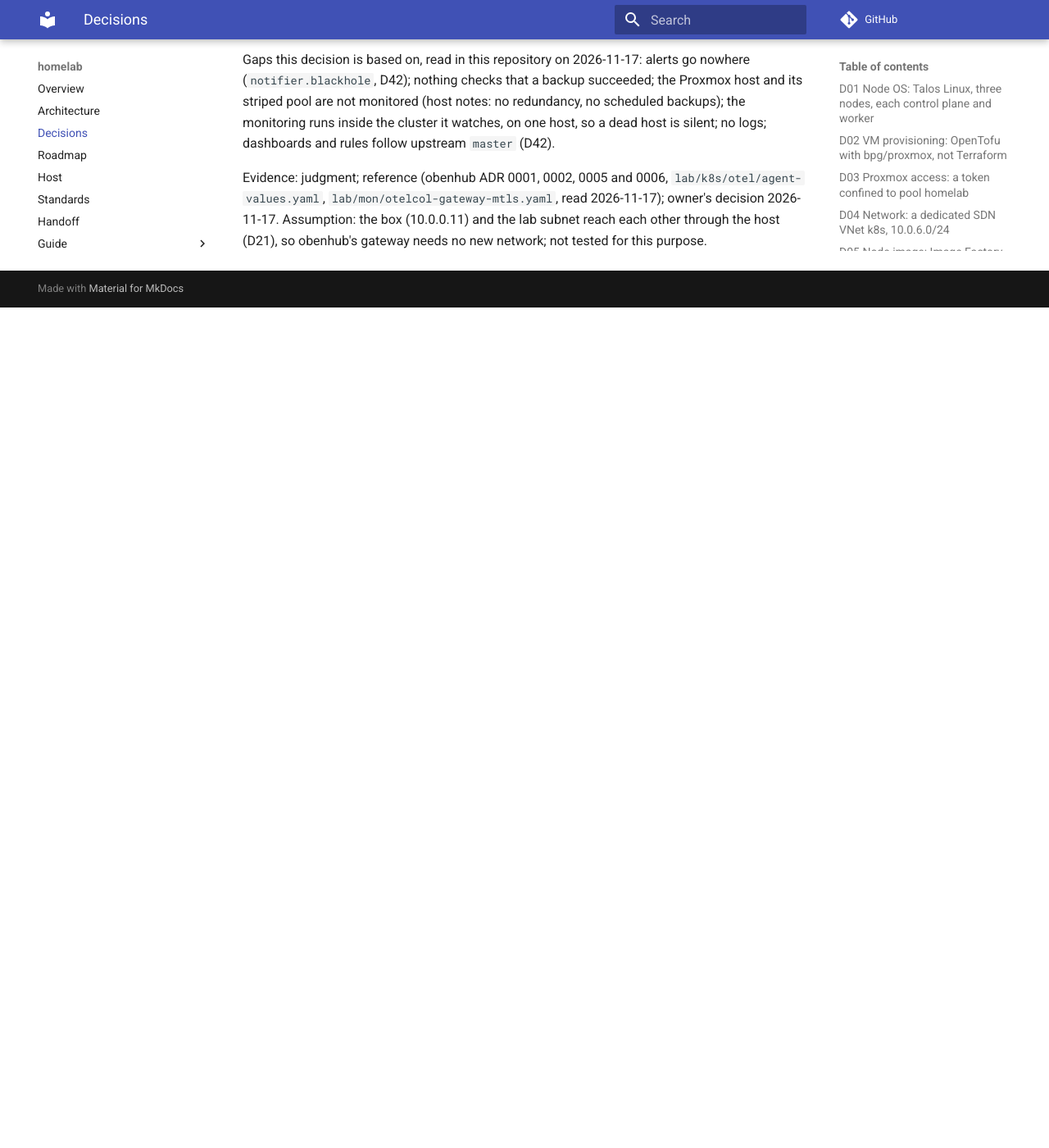
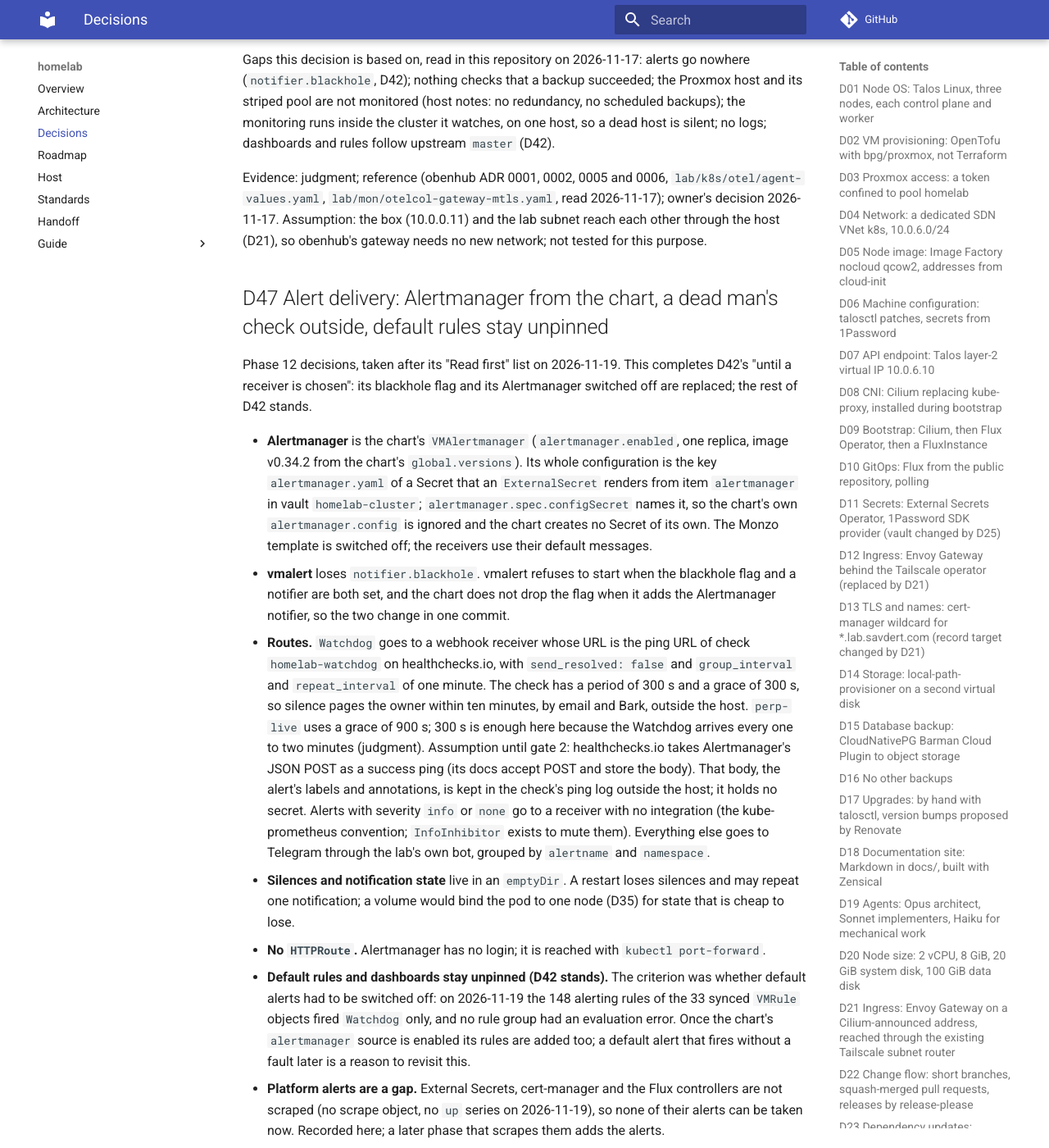
Before and after one commit to msavdert/homelab, an MkDocs documentation site: the page built from docs/decisions.md, in a window 1280 px wide and 1400 px high, scrolled down 20501 px. Shown: the whole window at 82% size. Built offline with MkDocs 1.6.1 and Material for MkDocs 9.7.7, drawn with Linux system fonts in a browser that asks for light colours; comment, search, counter and statistics services are not loaded; before the commit the page ends 20876 px from its top, so only the background shows below that; some of the changed text lies outside the part shown.

Commit message:
docs(decisions): record D47, alert delivery for phase 12
Audit: risky; internal pass with findings, 8 confirmed, 0 rejected; agy gemini-4-hydrogen-high pass, 5 confirmed (3 external-only), 0 rejected; 2 rounds.

Co-Authored-By: Claude Opus 5.5 <noreply@anthropic.com>
Claude-Session: https://claude.ai/code/session_01FLhVtFaKxTeabEozP8SZZ1

```diff
--- a/docs/decisions.md
+++ b/docs/decisions.md
@@ -889,3 +889,85 @@ Evidence: judgment; reference (obenhub ADR 0001, 0002, 0005 and 0006,
 read 2026-11-17); owner's decision 2026-11-17. Assumption: the box
 (10.0.0.11) and the lab subnet reach each other through the host (D21),
 so obenhub's gateway needs no new network; not tested for this purpose.
+
+## D47 Alert delivery: Alertmanager from the chart, a dead man's check outside, default rules stay unpinned
+
+Phase 12 decisions, taken after its "Read first" list on 2026-11-19.
+This completes D42's "until a receiver is chosen": its blackhole flag
+and its Alertmanager switched off are replaced; the rest of D42 stands.
+
+- **Alertmanager** is the chart's `VMAlertmanager` (`alertmanager.enabled`,
+  one replica, image v0.34.2 from the chart's `global.versions`). Its
+  whole configuration is the key `alertmanager.yaml` of
+  a Secret that an `ExternalSecret` renders from item `alertmanager` in
+  vault `homelab-cluster`; `alertmanager.spec.configSecret` names it, so
+  the chart's own `alertmanager.config` is ignored and the chart creates
+  no Secret of its own. The Monzo template is switched off; the receivers
+  use their default messages.
+- **vmalert** loses `notifier.blackhole`. vmalert refuses to start when
+  the blackhole flag and a notifier are both set, and the chart does not
+  drop the flag when it adds the Alertmanager notifier, so the two change
+  in one commit.
+- **Routes.** `Watchdog` goes to a webhook receiver whose URL is the ping
+  URL of check `homelab-watchdog` on healthchecks.io, with
+  `send_resolved: false` and `group_interval` and `repeat_interval` of
+  one minute. The check has a period of 300 s and a grace of 300 s, so
+  silence pages the owner within ten minutes, by email and Bark, outside
+  the host. `perp-live` uses a grace of 900 s; 300 s is enough here
+  because the Watchdog arrives every one to two minutes (judgment).
+  Assumption until gate 2: healthchecks.io takes Alertmanager's JSON
+  POST as a success ping (its docs accept POST and store the body). That
+  body, the alert's labels and annotations, is kept in the check's ping
+  log outside the host; it holds no secret. Alerts with severity `info`
+  or `none` go to a receiver with no integration (the kube-prometheus convention; `InfoInhibitor` exists to
+  mute them). Everything else goes to Telegram through the lab's own bot,
+  grouped by `alertname` and `namespace`.
+- **Silences and notification state** live in an `emptyDir`. A restart
+  loses silences and may repeat one notification; a volume would bind the
+  pod to one node (D35) for state that is cheap to lose.
+- **No `HTTPRoute`.** Alertmanager has no login; it is reached with
+  `kubectl port-forward`.
+- **Default rules and dashboards stay unpinned (D42 stands).** The
+  criterion was whether default alerts had to be switched off: on
+  2026-11-19 the 148 alerting rules of the 33 synced `VMRule` objects
+  fired `Watchdog` only, and no rule group had an evaluation error. Once
+  the chart's `alertmanager` source is enabled its rules are added too; a
+  default alert that fires without a fault later is a reason to revisit
+  this.
+- **Platform alerts are a gap.** External Secrets, cert-manager and the
+  Flux controllers are not scraped (no scrape object, no `up` series on
+  2026-11-19), so none of their alerts can be taken now. Recorded here; a
+  later phase that scrapes them adds the alerts.
+- **A rule for silent scraping.** `Watchdog` (`vector(1)`) proves vmalert,
+  Alertmanager and the way out, not that samples arrive. One lab rule
+  fires when no `up` sample is fresh; gate 6 proves its expression.
+- **The fault for gate 3** is a temporary Deployment with an image that
+  cannot be pulled, in a temporary namespace. The default rules
+  (`KubePodNotReady`, `KubeDeploymentReplicasMismatch`, both with `for:
+  15m`) fire on it; deleting the namespace resolves them.
+- **Stopping the Watchdog for gate 4.** vmalert is stopped, since it is
+  the source of the alert. `VMAlert` has a `paused` field
+  (`kubectl explain`, no description there); the operator source at
+  v0.75.2 says "all actions on the underlying managed objects are not
+  going to be performed, except for delete actions". So the plan is: suspend
+  the HelmRelease, set `paused`, scale the vmalert Deployment to zero;
+  undo in reverse. Assumption until gate 4 runs: the operator leaves the
+  scaled Deployment alone while paused.
+
+The healthchecks.io account is the owner's (phase 12, "Needs from the
+owner"). It held five checks of the free plan's twenty on 2026-11-19 and
+two integrations, an email and a webhook named `bark`. The check
+object of the API carries its integrations (`channels`): `perp-live-loop`,
+the `perp-live` dead man, has two. `homelab-watchdog` is created with the
+same list, read from that check at creation time.
+
+Evidence: source (chart 0.98.1 `values.yaml` and
+`templates/victoria-metrics-operator/vmalertmanager/vmalertmanager.yaml`;
+vmalert v1.156.0 `app/vmalert/notifier/init.go`; operator v0.75.2
+`api/operator/v1beta1/vmextra_types.go`); docs (Alertmanager
+configuration; healthchecks.io ping and management API, pricing); command
+output on 2026-11-19 (`kubectl get vmrule`, vmalert `/api/v1/alerts` and
+`/api/v1/rules`, `count by (job) (up)`, `kubectl explain
+vmalert.spec.paused`, healthchecks.io `GET /api/v3/checks/` and
+`/api/v3/channels/`; `op item create` reading the item from stdin, in a
+dry run); judgment for routes and storage.
```
Also changed, not shown: docs/architecture.md (+1 -0 lines).
